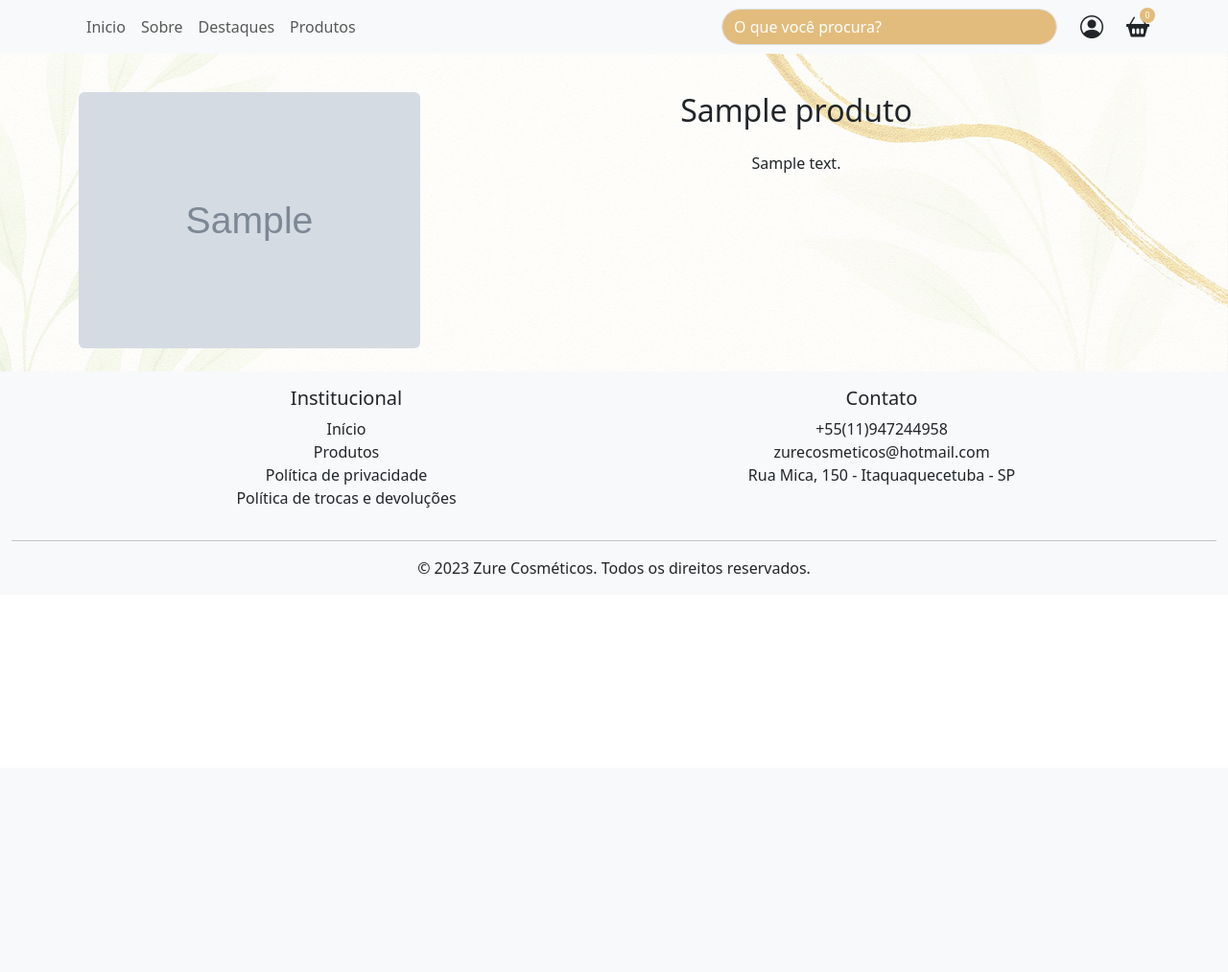
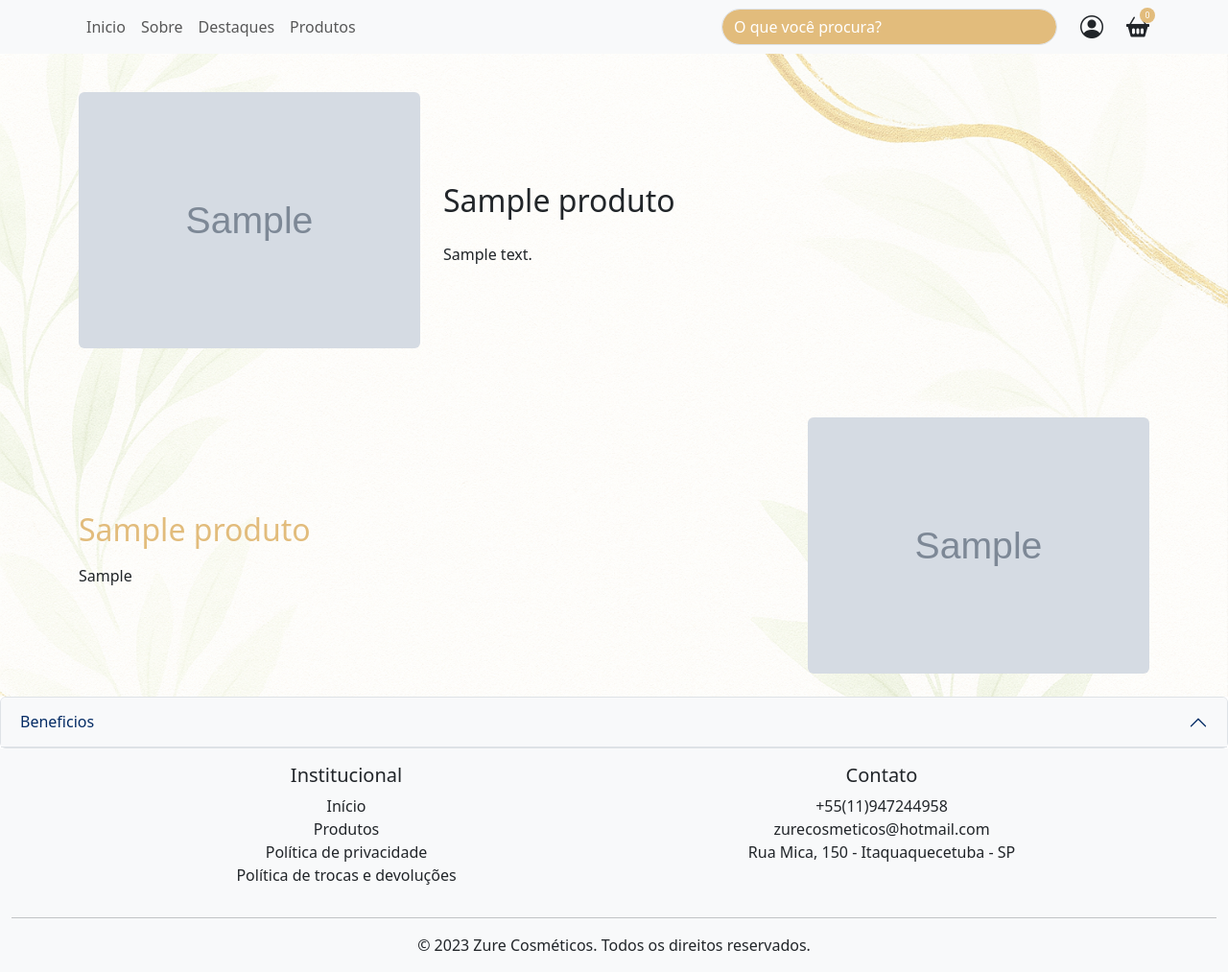
Before and after one commit to victornonoks/Zure-cosmeticos, a Django app: a page that uses templates/zure_app/destaque.html in a window 1280 px wide. Shown: the whole page at 96% size. Before the commit the page ends 598 px from the top, so only its background shows below. Run offline with Django 5.2, Linux system fonts and the light colour scheme; tables that the repository leaves empty hold one stand-in row (values such as "Sample post"); grey boxes marked "Sample" are stand-in pictures; some libraries are stand-ins or nearby versions.

Commit message:
Atlterações no models

```diff
--- a/templates/zure_app/destaque.html
+++ b/templates/zure_app/destaque.html
@@ -1,17 +1,46 @@
 {% extends "zure_app/home.html" %}
 {%load static%}
 {%block content%}
+
 <div class="container-fluid text-center mt-5 bg-banner">
     <div class="container">
-        <div class="row  justify-content-center">
+        <div class="row justify-content-center align-items-center">
             <!-- Imagem -->
             <div class="col-12 col-md-4 col-sm-8 mt-4 pt-4">
                 <img src="{{ produto.foto.url }}" class="img-fluid rounded mb-4" alt="{{ produto.nome }}">
             </div>
             <!-- Texto -->
-            <div class="col-10 col-md-8 col-sm-8">
+            <div class="col-10 col-md-8 col-sm-8 text-start">
                 <h2 class="my-4 pt-4">{{ produto.nome }}</h2>
-                <p>{{ produto.descricao }}</p>
+                <p>
+                    {{produto.descricao|linebreaks}}
+                </p>
+            </div>
+            <!-- Titulo + texto informativo -->
+            <div class="col-10 col-md-8 col-sm-8 mt-4 pt-4 text-start">
+                <h2 class="gold"> {{produto.titulo_informativo}} </h2>
+                <p> {{produto.informativo|linebreaks}} </p>
+            </div>
+            <!-- imagem nova a direita -->
+             <div class="col-12 col-md-4 col-sm-8 mt-4 pt-4">
+                <img src="{{ produto.foto.url }}" class="img-fluid rounded mb-4" alt="{{ produto.nome }}">
+             </div>
+        </div>
+    </div>
+</div>
+
+<!-- accordion com modo de uso e  beneficios do produto -->
+
+<div class="accordion" id="accordion-info">
+    <div class="accordion-item">
+        <h2 class="accordion-header">
+            <button class="accordion-button bg-light" type="button" data-bs-toggle="collapse" data-bs-target="#beneficios" aria-expanded="false" aria-controls="#beneficios">
+                Beneficios
+            </button>
+        </h2>
+        <div id="beneficios" class="accordion-collapse collapse" data-bs-parent="#accordion-info">
+            <div class="accordion-body">
+                {{produto.beneficios|linebreaks}}
             </div>
         </div>
     </div>
--- a/zure_app/models.py
+++ b/zure_app/models.py
@@ -3,9 +3,13 @@ from django.db import models
 class Produto(models.Model):
     nome = models.CharField(max_length=100)
     descricao = models.TextField()
+    titulo_informativo = models.CharField(max_length=100, blank=True, null=True)
     informativo = models.TextField(null=True)
     preco = models.DecimalField(max_digits=10, decimal_places=2)
     foto = models.ImageField(upload_to="image/")
+    foto_secundaria = models.ImageField(upload_to="image/", blank=True, null=True)
+    modo_de_uso = models.TextField(null=True, blank=True)
+    beneficios = models.TextField(null=True, blank=True)
     destaques = models.BooleanField(default=False)
     slug = models.SlugField(unique=True, blank=True)
 
```
Also changed, not shown: zure_app/admin.py (+9 -0 lines), zure_app/migrations/0005_produto_beneficios_produto_foto_secundaria_and_more.py (added).
